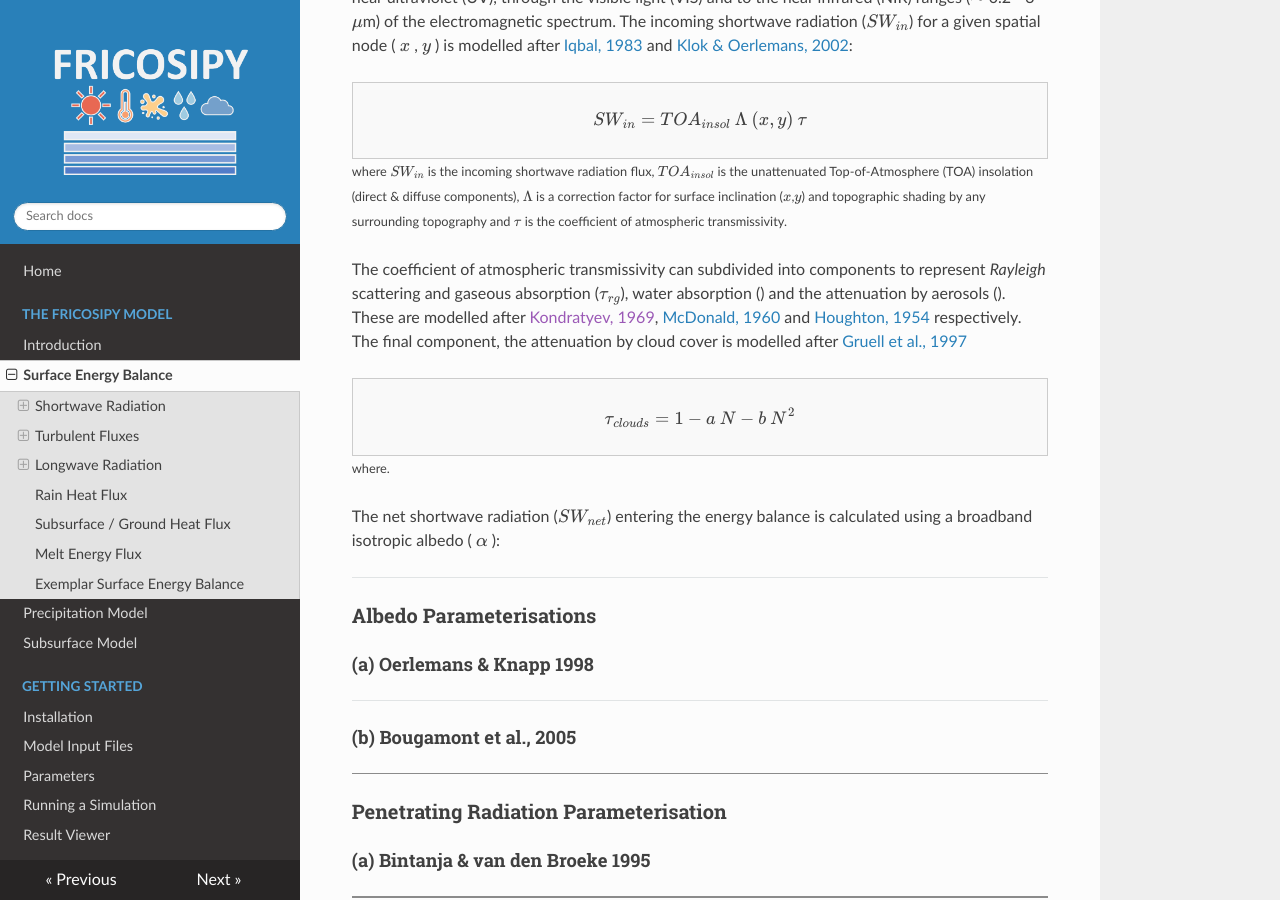
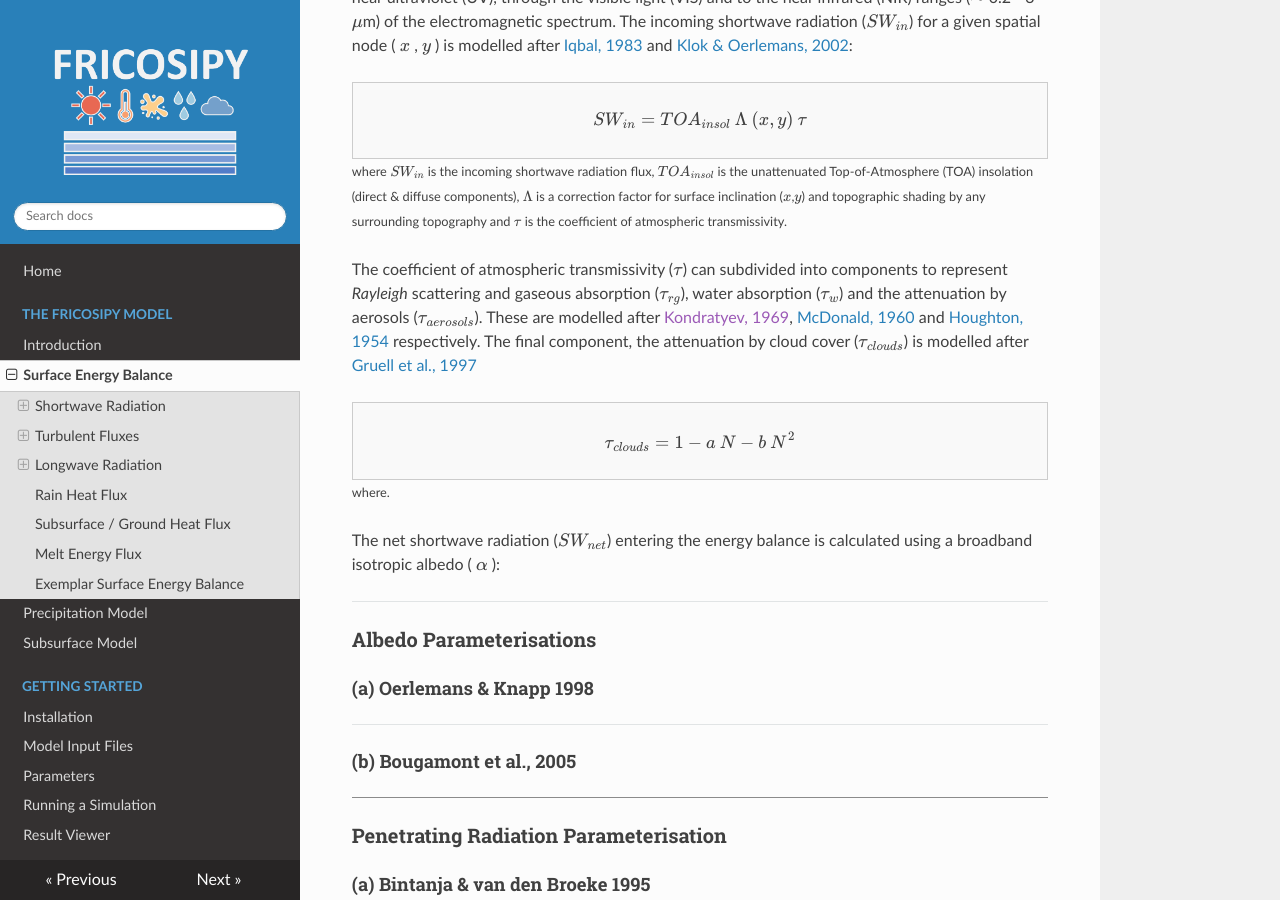
Before and after one commit to MarcusGastaldello/FRICOSIPY, an MkDocs documentation site: the page built from docs/surface_energy_balance.md, in a window 1280 px wide and 900 px high, scrolled down 1419 px. Built offline with MkDocs 1.6.1, drawn with Linux system fonts in a browser that asks for light colours; nearby versions of some CDN libraries.

Commit message:
Update surface_energy_balance.md

```diff
--- a/docs/surface_energy_balance.md
+++ b/docs/surface_energy_balance.md
@@ -43,7 +43,7 @@
 </div>
 <small>where $SW_{in}$ is the incoming shortwave radiation flux, $TOA_{insol}$ is the unattenuated Top-of-Atmosphere (TOA) insolation (direct & diffuse components), $\Lambda$ is a correction factor for surface inclination ($x$,$y$) and topographic shading by any surrounding topography and $\tau$ is the coefficient of atmospheric transmissivity.</small>
 
-The coefficient of atmospheric transmissivity can subdivided into components to represent *Rayleigh* scattering and gaseous absorption ($\tau_{rg}$), water absorption () and the attenuation by aerosols (). These are modelled after [Kondratyev, 1969](), [McDonald, 1960](https://doi.org/10.1175/1520-0469(1960)017%3C0319:DAOSRB%3E2.0.CO;2) and [Houghton, 1954](https://doi.org/10.1175/1520-0469(1954)011%3C0001:OTAHBO%3E2.0.CO;2) respectively. The final component, the attenuation by cloud cover is modelled after [Gruell et al., 1997](https://doi.org/10.1029/97JD02083)
+The coefficient of atmospheric transmissivity ($\tau$) can subdivided into components to represent *Rayleigh* scattering and gaseous absorption ($\tau_{rg}$), water absorption ($\tau_{w}$) and the attenuation by aerosols ($\tau_{aerosols}$). These are modelled after [Kondratyev, 1969](), [McDonald, 1960](https://doi.org/10.1175/1520-0469(1960)017%3C0319:DAOSRB%3E2.0.CO;2) and [Houghton, 1954](https://doi.org/10.1175/1520-0469(1954)011%3C0001:OTAHBO%3E2.0.CO;2) respectively. The final component, the attenuation by cloud cover ($\tau_{clouds}$) is modelled after [Gruell et al., 1997](https://doi.org/10.1029/97JD02083)
 
 <div style="border:1px solid #ccc; padding:10px; background:#f9f9f9;">
 $$
```
